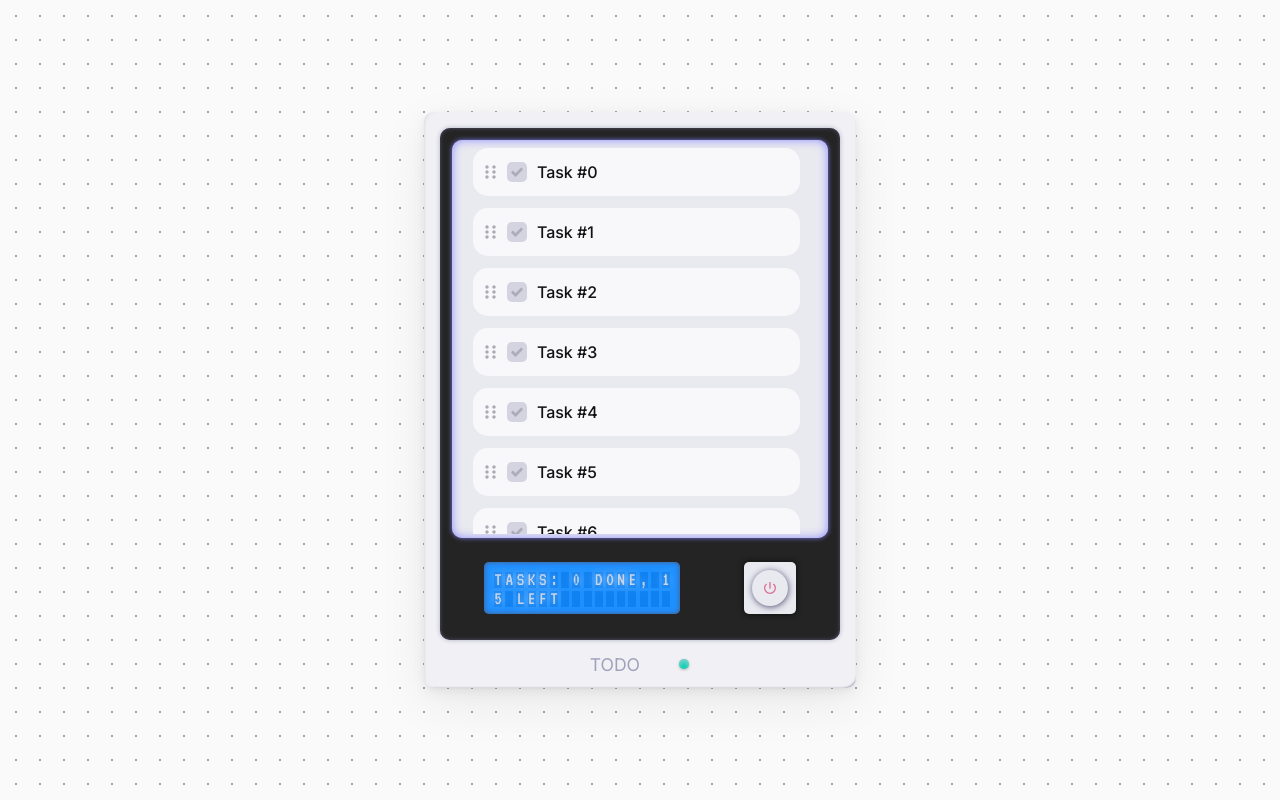
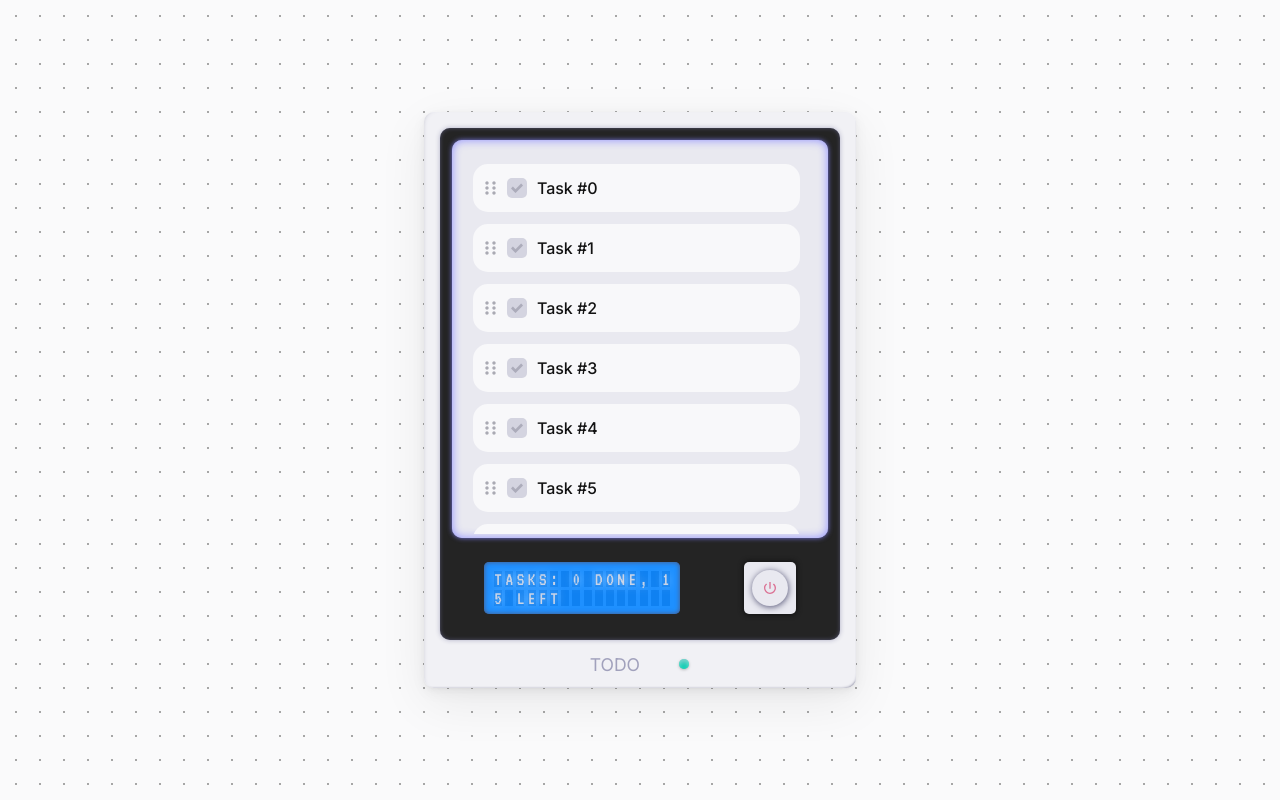
Before and after one commit to jessyhq/frontend-react, a React (Create React App) app: page / in a window 1280 px wide. Built offline with nearby package versions, Linux system fonts and the light colour scheme.

Commit message:
🗼 fixed screen height

```diff
--- a/src/components/extensions/TodoList/index.tsx
+++ b/src/components/extensions/TodoList/index.tsx
@@ -76,10 +76,10 @@ export const InnerContainer = styled.div`
 export const ScreenContainer = styled.div<{ isOn: boolean }>`
   position: relative;
   width: 91%;
-  height: 77%;
+  height: 73%;
   margin: 3%;
   padding: 1%;
-  padding-top: 2%;
+  padding-top: 6%;
   padding-right: 2%;
   background-color: ${ props => props.isOn ? Color(COLORS.WHITE).darken(0.05).hex() : COLORS.BLACK };
   border-radius: 10px;
```
